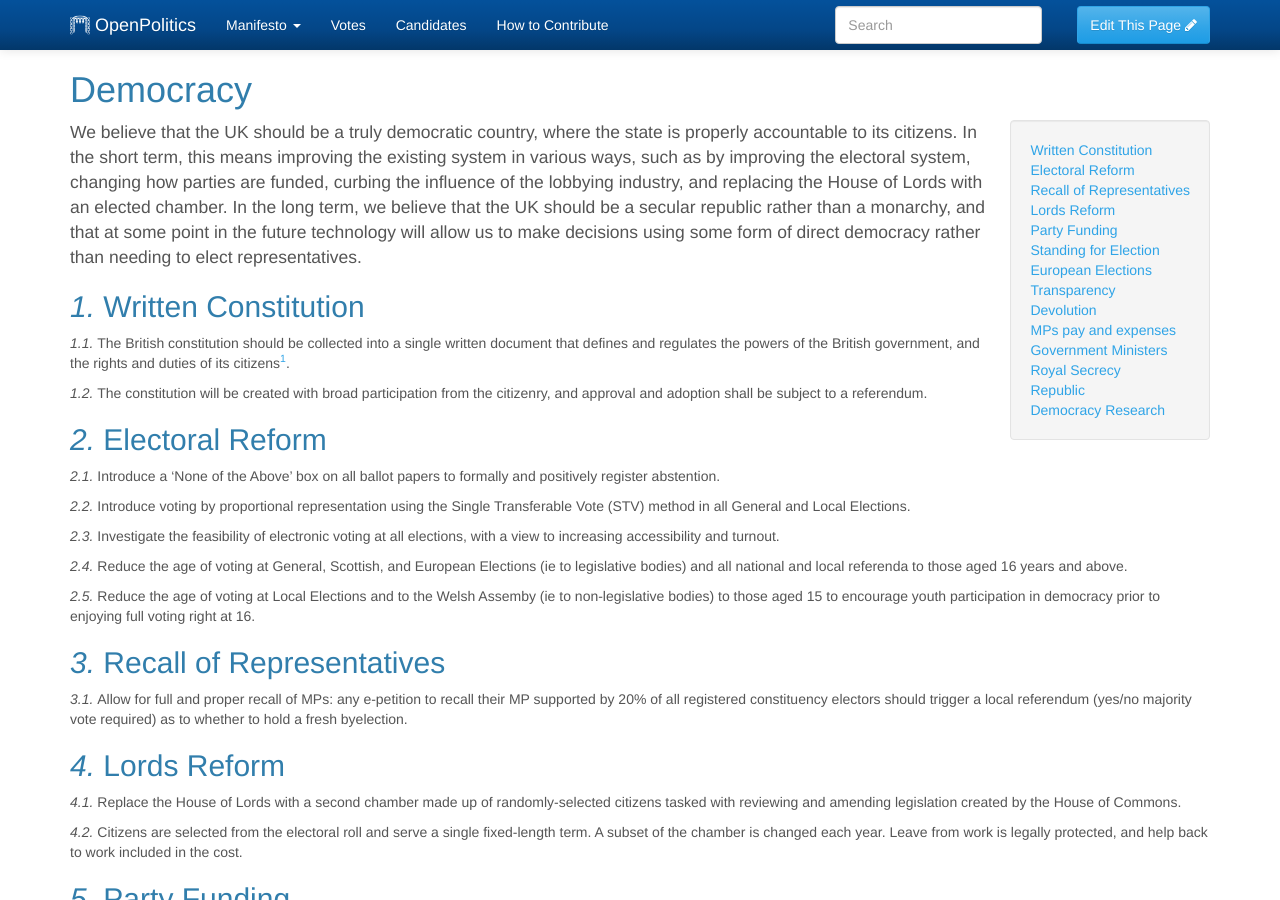
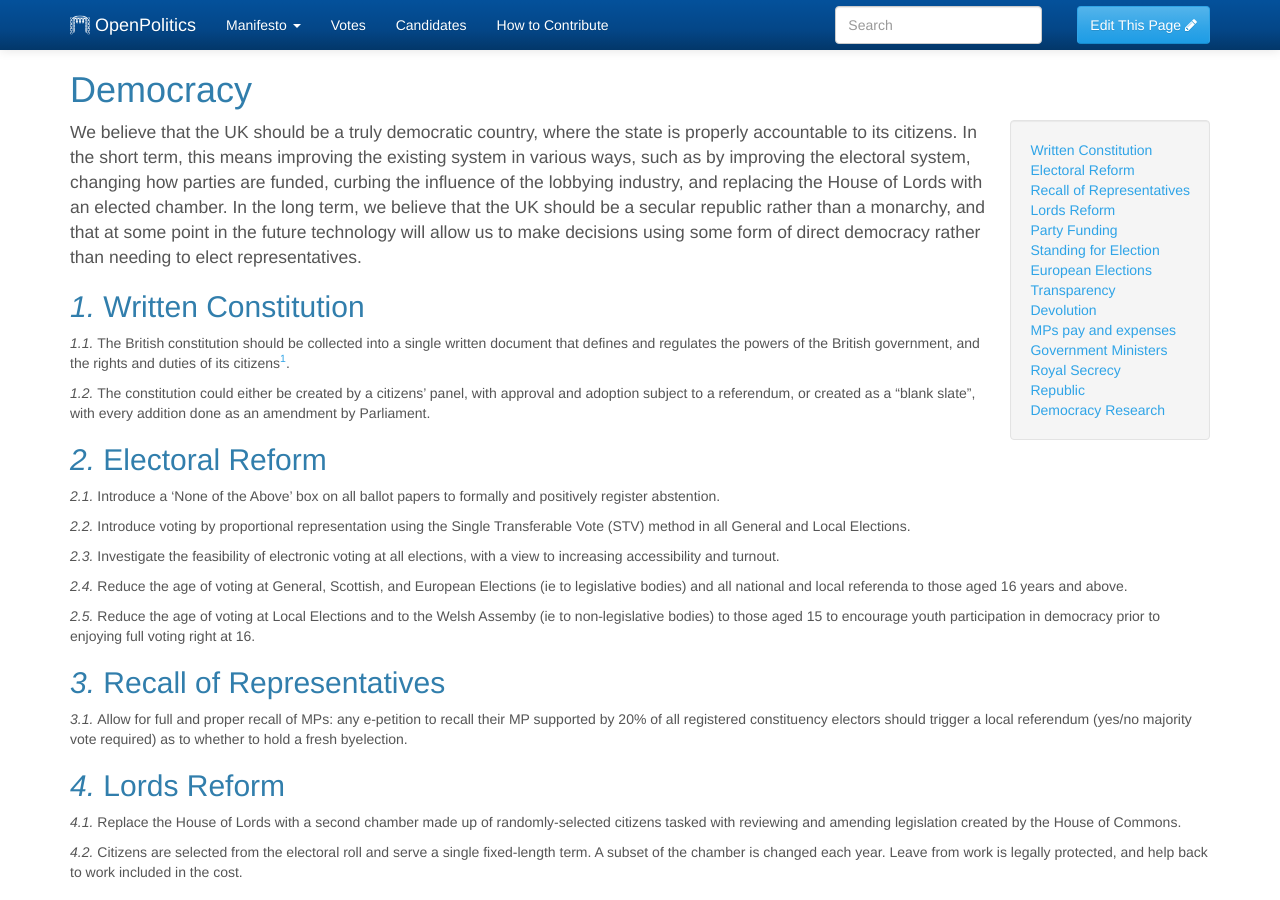
Before and after one commit to openpolitics/manifesto, a Jekyll site: the page built from manifesto/democracy.md, in a window 1280 px wide and 900 px high. Built offline with Jekyll 4.4.1, drawn with Linux system fonts in a browser that asks for light colours.

Commit message:
Start the constitution with a blank slate

```diff
--- a/manifesto/democracy.md
+++ b/manifesto/democracy.md
@@ -13,7 +13,7 @@ We believe that the UK should be a truly democratic country, where the state is
 
 The British constitution should be collected into a single written document that defines and regulates the powers of the British government, and the rights and duties of its citizens[^1].
 
-The constitution will be created with broad participation from the citizenry, and approval and adoption shall be subject to a referendum.
+The constitution could either be created by a citizens' panel, with approval and adoption subject to a referendum, or created as a "blank slate", with every addition done as an amendment by Parliament.
 
 ## Electoral Reform
 
```
